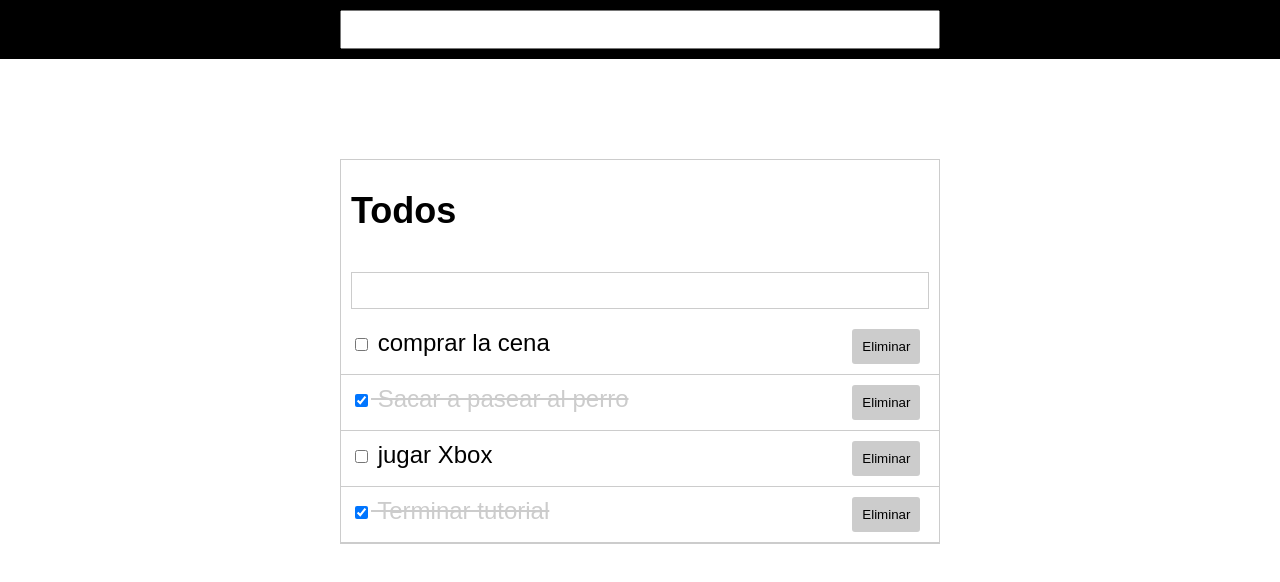
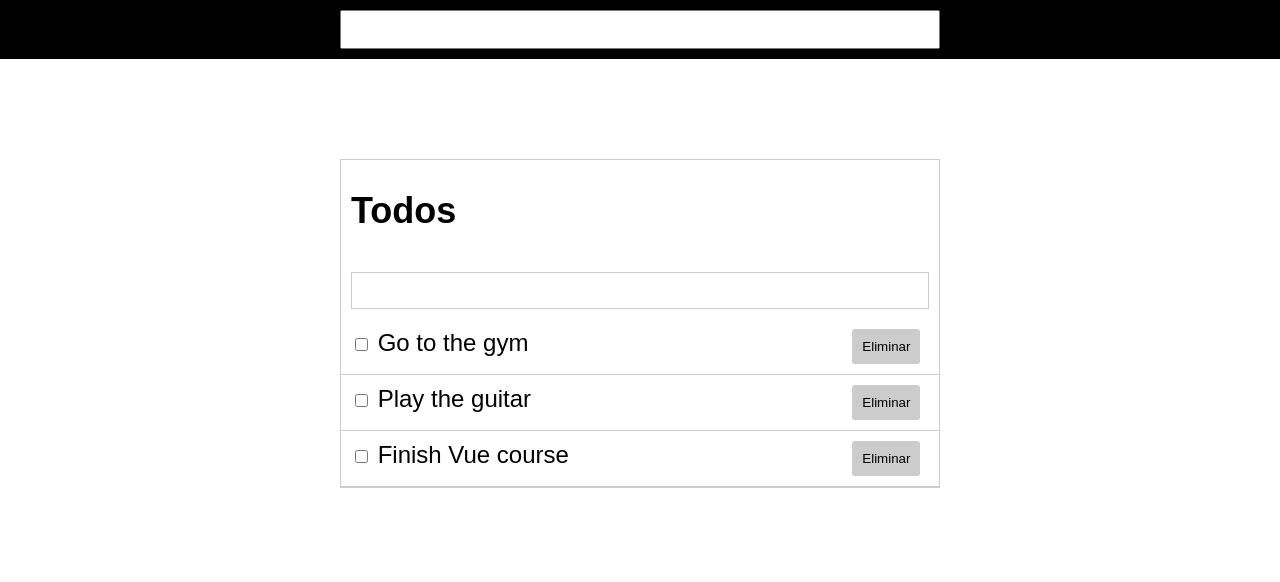
Before and after one commit to illianechesa/vue-todos, a Vue app: page / in a window 1280 px wide. Shown: the top 582 px of the page. Built offline with nearby package versions, Linux system fonts and the light colour scheme.

Commit message:
update todo objects
Signed-off-by: Illia Nechesa <illia.nechesa@eos-eng.com>

```diff
--- a/src/App.vue
+++ b/src/App.vue
@@ -47,23 +47,18 @@ export default {
       todos: [
         {
           id: 0,
-          title:  'comprar la cena',
+          title:  'Go to the gym',
           completed: false
         },
         {
          id: 1,
-         title: 'Sacar a pasear al perro',
-         completed: true
+         title: 'Play the guitar',
+         completed: false
        },
        {
          id: 2,
-         title: 'jugar Xbox',
+         title: 'Finish Vue course',
          completed: false
-       },
-       {
-         id: 3,
-         title: 'Terminar tutorial',
-         completed: true
        }
       ],
       copyTodos: []
```
